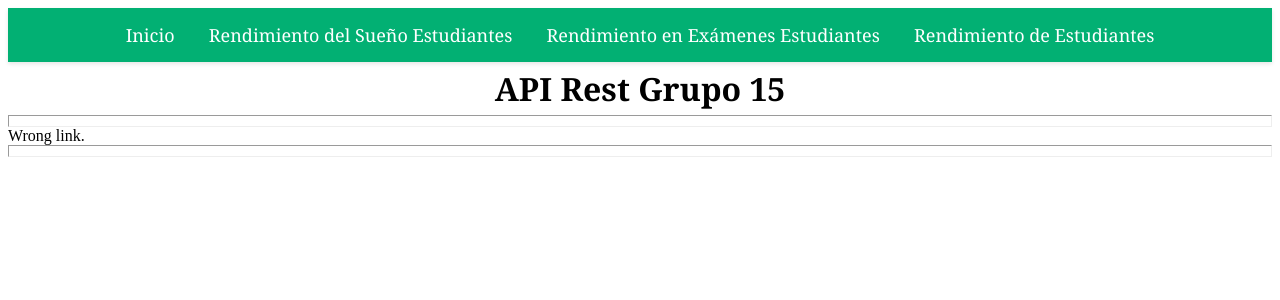
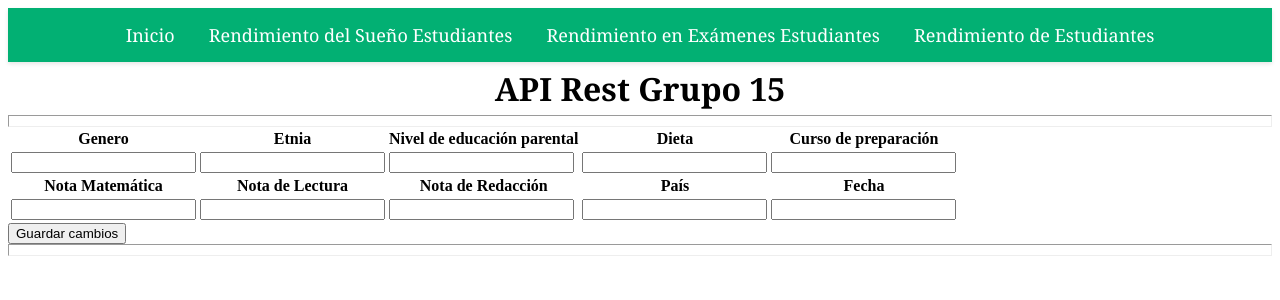
Before and after one commit to gti-sos/SOS2324-15, a SvelteKit app in the folder front/: page /performance-in-exams/1/1 in a window 1280 px wide. Before the commit this address had no page. Shown: the top 300 px of the page. Built offline with nearby package versions, Linux system fonts and the light colour scheme; no server answers.

Commit message:
Implementación pull

```diff
--- a/front/src/routes/performance-in-exams/+page.svelte
+++ b/front/src/routes/performance-in-exams/+page.svelte
@@ -7,7 +7,7 @@
 
     let API="/api/v2/students-performance-in-exams";
         if(dev){
-            API="https://sos2324-15.ew.r.appspot.com/api/v2/students-performance-in-exams";
+            API="http://localhost:10000/api/v2/students-performance-in-exams";
         }
 
 
@@ -210,7 +210,7 @@
 
     <ul>
         {#each Students as Student }
-        <li> <a href="/students-performance-in-exams/{Student.country}/{Student.math_score}">{Student.country} - {Student.age}</a>  <button on:click="{deleteStudents(Student.country+"/"+Student.math_score)}">Borrar</button> </li>
+        <li> <a href="/performance-in-exams/{Student.country}/{Student.math_score}">{Student.country} - {Student.math_score}</a>  <button on:click="{deleteStudents(Student.country+"/"+Student.math_score)}">Borrar</button> </li>
 
         {/each}
         <button on:click="{createStudent}">Crear datos académicos</button>
--- /dev/null
+++ b/front/src/routes/performance-in-exams/[country]/[math_score]/+page.svelte
@@ -0,0 +1,182 @@
+<script>
+
+    import { onMount } from "svelte";
+    import {dev} from "$app/environment";
+    import Mensaje from  "../../../Mensaje.svelte";
+
+
+    let API="/api/v2/students-performance-in-exams";
+        if(dev){
+            API="http://localhost:10000/api/v2/students-performance-in-exams";
+        }
+
+    import {page} from '$app/stores';
+    let pais=$page.params.country;
+    let nota=$page.params.math_score;
+    let paisElegido={};
+    let datos=[];
+    let paisAnt=pais;
+    let notaAnt=nota;
+    let msg="";
+    let errorMsg="";
+
+    onMount(()=>{
+        getStudent();
+        getStudentElegido();
+    })
+
+    async function getStudent(){
+        let response=await fetch(API,{
+                            method:"GET"
+                        })
+
+        let data=await response.json();
+        datos=data;
+    }
+
+    async function getStudentElegido(){
+        let response=await fetch(API,{
+                            method:"GET"
+                        });
+        let data=await response.json();
+        datos=data
+        datos.forEach((s) => {
+            if(s.country===pais && s.math_score===Number(nota)){
+                paisElegido=s;
+            }
+        });
+        if(paisElegido.country===undefined || paisElegido===null ){
+            errorMsg="code: "+404;
+        }
+    }
+    async function putStudent(pais,nota){
+        try{
+            let response=await fetch(API+"/"+pais+"/"+nota,{
+                method:"PUT",
+                headers:{
+                    "Content-Type":"application/json"
+                },
+                body:JSON.stringify(paisElegido,null,2)
+            });
+            let status=await response.status;
+            console.log(`Creation response status ${status}`);
+            if(status===200){
+                getStudent();
+                msg="Cambios actualizados correctamente";
+            }else{
+                errorMsg="code: "+status;
+            }
+        }catch(e){
+            errorMsg=e;
+        }
+    }
+
+    async function actualizaDatos(){
+        paisAnt=paisElegido.country;
+        notaAnt=paisElegido.math_score;
+    }
+</script>
+
+{#if msg!=""}
+<div>
+    <Mensaje tipo="exito" mensaje={msg} />
+</div>
+{/if}
+{#if errorMsg!=""}
+<div>
+    {#if errorMsg=="code: 400"}
+        <Mensaje tipo="error" mensaje="La petición realizada es incorrecta" />
+    {/if}
+    {#if errorMsg=="code: 404"}
+        <Mensaje tipo="error" mensaje={`No existe un contacto con nacionalidad ${pais} y nota matemática ${nota}`}/>
+    {/if}
+</div>
+{/if}
+
+<table>
+    <thead>
+        <tr>
+            <th>
+                Genero
+            </th>
+            <th>
+                Etnia
+            </th>
+            <th>
+                Nivel de educación parental
+            </th>
+            <th>
+                Dieta
+            </th>
+            <th>
+                Curso de preparación
+            </th>
+        </tr>
+
+    </thead>
+    <tbody>
+        <tr>
+            <td>
+                <input bind:value={paisElegido.gender}>
+            </td>
+            <td>
+                <input bind:value={paisElegido.race_ethnicity}>
+            </td>
+            <td>
+                <input bind:value={paisElegido.parental_level_of_education}>
+            </td>
+            <td>
+                <input bind:value={paisElegido.lunch}>
+            </td>
+            <td>
+                <input bind:value={paisElegido.test_preparation_course}>
+            </td>
+        </tr>
+    </tbody>
+
+        <thead>
+            <tr>
+                <th>
+                    Nota Matemática
+                </th>
+                <th>
+                    Nota de Lectura
+                </th>
+                <th>
+                    Nota de Redacción
+                </th>
+                <th>
+                    País
+                </th>
+                <th>
+                    Fecha
+                </th>
+
+
+            </tr>
+        </thead>
+        <tbody>
+            <tr>
+                <td>
+                    <input type="number" bind:value={paisElegido.math_score}>
+                </td>
+                <td>
+                    <input type="number" bind:value={paisElegido.reading_score}>
+                </td>
+                <td>
+                    <input type="number" bind:value={paisElegido.writing_score}>
+                </td>
+                <td>
+                    <input bind:value={paisElegido.country}>
+                </td>
+                <td>
+                    <input bind:value={paisElegido.date}>
+                </td>
+            </tr>
+        </tbody>
+
+</table>
+
+<form action="/performance-dataset/{paisElegido.country}/{paisElegido.math_score}">
+    <button type="submit"  on:click="{putStudent(paisAnt,notaAnt)}" on:click="{actualizaDatos}">Guardar cambios</button>
+</form>
--- a/package.json
+++ b/package.json
@@ -22,7 +22,8 @@
     "cors": "^2.8.5",
     "express": "^4.18.3",
     "faker": "^5.5.3",
-    "nedb": "^1.8.0"
+    "nedb": "^1.8.0",
+    "svelte": "^4.2.12"
   },
   "bugs": {
     "url": "https://github.com/gti-sos/SOS2324-15/issues"
```
Also changed, not shown: 2 other files (tests, documents, lock files or other folders).
